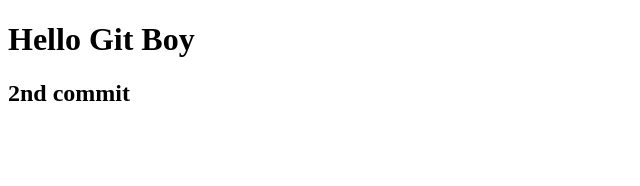
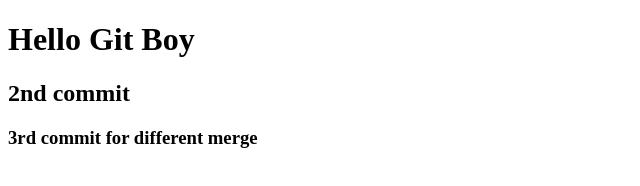
Before and after one commit to aynandu/datewithgit, a plain HTML site: page index.html in a window 1280 px wide. Shown: the whole page, without its empty margins (0-640 px from the left). Drawn offline with Linux system fonts and the light colour scheme.

Commit message:
updating diff branches and merging into one process 01

```diff
--- a/index.html
+++ b/index.html
@@ -9,5 +9,6 @@
 <body>
    <h1>Hello Git Boy</h1>
    <h2>2nd commit</h2>
+   <h3>3rd commit for different merge </h3>
 </body>
 </html>
```
